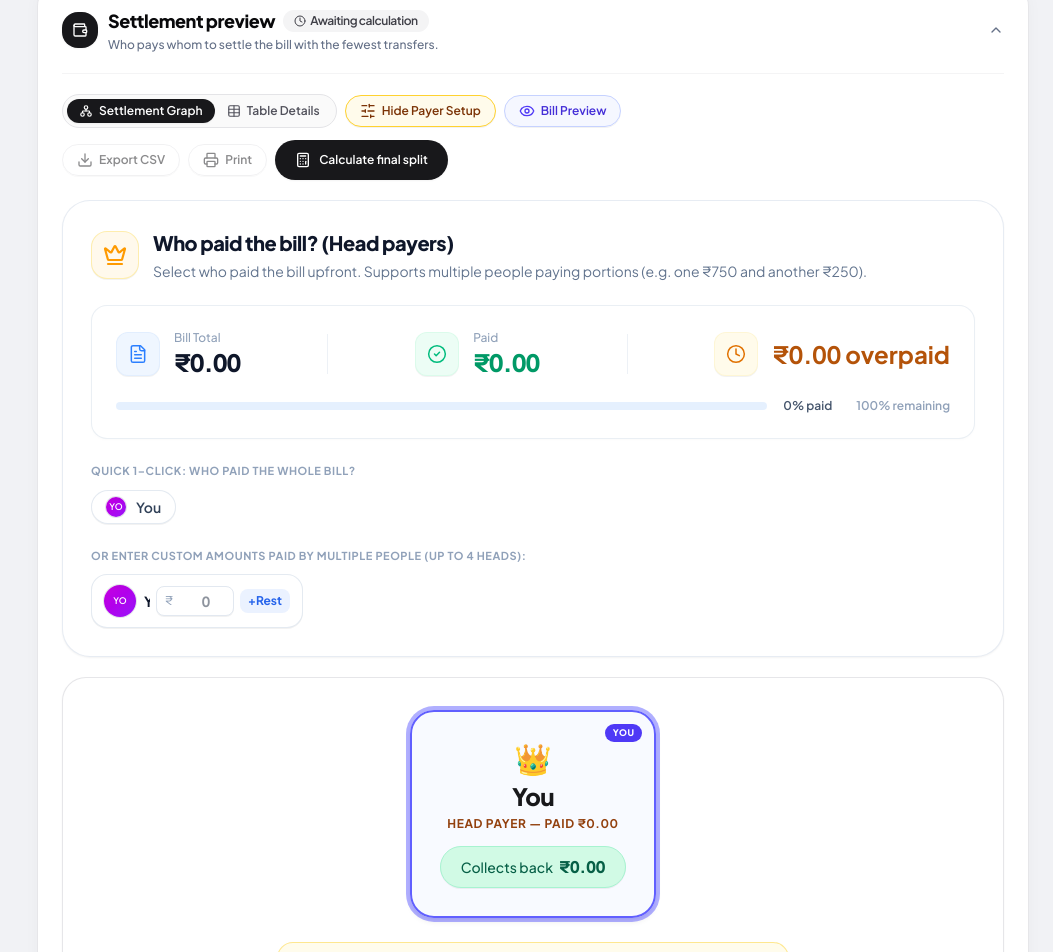
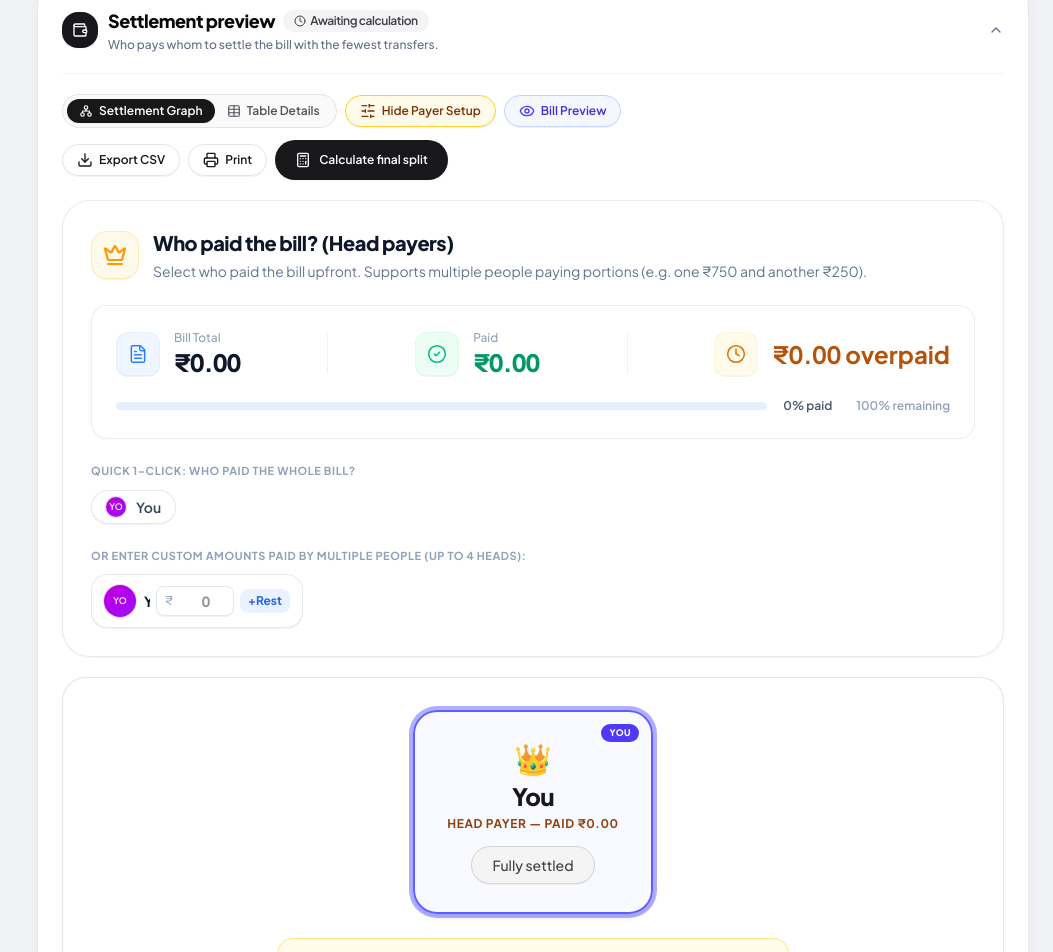
Before and after one commit to Jibin1010/splitapp, a Next.js app in the folder ReactNext/: page /split in a window 1280 px wide. Shown: the part 1400-2352 px from the top of the page, without its empty margins (227-1280 px from the left). Built offline with nearby package versions, Linux system fonts and the light colour scheme.

Commit message:
fix(settlement): ensure reactive multi-head settlements and correct collect amounts for Jijo

```diff
--- a/ReactNext/src/components/dashboard/settlement-preview.tsx
+++ b/ReactNext/src/components/dashboard/settlement-preview.tsx
@@ -35,7 +35,7 @@ export function SettlementPreview() {
   const [showPayerSetup, setShowPayerSetup] = React.useState(true)
   const [previewOpen, setPreviewOpen] = React.useState(false)
 
-  const activeResult = result || preview
+  const activeResult = result && !resultIsStale ? result : preview
   const transfersTotal = activeResult ? activeResult.settlements.reduce((sum, s) => sum + s.amount, 0) : 0
 
   // Financial reconciliation of who paid what
@@ -102,8 +102,8 @@ export function SettlementPreview() {
   })
 
   const handleExportCsv = () => {
-    if (!result) return
-    const csv = buildCsv(bill, result)
+    if (!activeResult) return
+    const csv = buildCsv(bill, activeResult)
     const filename =
       `${(bill.name || 'shared-bill').trim().toLowerCase().replace(/[^a-z0-9]+/g, '-').replace(/^-+|-+$/g, '')}` ||
       'shared-bill'
@@ -210,11 +210,11 @@ export function SettlementPreview() {
           </div>
 
           <div className="flex flex-wrap items-center gap-2">
-            <Button variant="outline" size="sm" onClick={handleExportCsv} disabled={!result} className="gap-1.5 text-xs">
+            <Button variant="outline" size="sm" onClick={handleExportCsv} disabled={!activeResult} className="gap-1.5 text-xs">
               <Download aria-hidden className="size-3.5" />
               Export CSV
             </Button>
-            <Button variant="outline" size="sm" onClick={printResults} disabled={!result} className="gap-1.5 text-xs">
+            <Button variant="outline" size="sm" onClick={printResults} disabled={!activeResult} className="gap-1.5 text-xs">
               <Printer aria-hidden className="size-3.5" />
               Print
             </Button>
--- a/ReactNext/src/components/dashboard/settlement/settlement-graph-view.tsx
+++ b/ReactNext/src/components/dashboard/settlement/settlement-graph-view.tsx
@@ -36,12 +36,12 @@ export function SettlementGraphView({
   isPaidBalanced = true,
   onAutoBalance,
 }: SettlementGraphViewProps) {
-  const displayHeadsKey = displayHeads.map((h) => h.id).join(',')
+  const displayNodesKey = `${displayHeads.map((h) => h.id).join(',')}_${displayDebtors.map((d) => d.id).join(',')}`
   const [previewOpen, setPreviewOpen] = React.useState(false)
   const { graphContainerRef, arrowPaths, personOf } = useSettlementArrows(
     bill,
     activeResult,
-    displayHeadsKey
+    displayNodesKey
   )
 
   return (
@@ -134,12 +134,25 @@ export function SettlementGraphView({
                   HEAD PAYER — Paid {formatMoney(paid, bill.currency)}
                 </div>
 
-                <div className="mt-3.5 inline-flex items-center justify-center gap-1.5 rounded-full bg-[#d1fae5] border border-[#a7f3d0] px-5 py-2 text-xs sm:text-sm font-bold text-[#065f46] shadow-2xs">
-                  <span className="font-medium text-xs sm:text-sm">Collects back</span>
-                  <span className="font-black text-sm sm:text-base tabular-nums">
-                    {formatMoney(net > 0 ? net : incomingTotal, bill.currency)}
-                  </span>
-                </div>
+                {net > 0 ? (
+                  <div className="mt-3.5 inline-flex items-center justify-center gap-1.5 rounded-full bg-[#d1fae5] border border-[#a7f3d0] px-5 py-2 text-xs sm:text-sm font-bold text-[#065f46] shadow-2xs">
+                    <span className="font-medium text-xs sm:text-sm">Collects back</span>
+                    <span className="font-black text-sm sm:text-base tabular-nums">
+                      {formatMoney(net, bill.currency)}
+                    </span>
+                  </div>
+                ) : net < 0 ? (
+                  <div className="mt-3.5 inline-flex items-center justify-center gap-1.5 rounded-full bg-amber-50 border border-amber-300 px-5 py-2 text-xs sm:text-sm font-bold text-amber-800 shadow-2xs">
+                    <span className="font-medium text-xs sm:text-sm">Still owes</span>
+                    <span className="font-black text-sm sm:text-base tabular-nums">
+                      {formatMoney(-net, bill.currency)}
+                    </span>
+                  </div>
+                ) : (
+                  <div className="mt-3.5 inline-flex items-center justify-center gap-1.5 rounded-full bg-zinc-100 border border-zinc-300 px-5 py-2 text-xs sm:text-sm font-bold text-zinc-700 shadow-2xs">
+                    <span className="font-medium text-xs sm:text-sm">Fully settled</span>
+                  </div>
+                )}
               </div>
             )
           })}
--- a/ReactNext/src/components/dashboard/settlement/use-settlement-arrows.ts
+++ b/ReactNext/src/components/dashboard/settlement/use-settlement-arrows.ts
@@ -16,7 +16,7 @@ export interface ArrowPath {
 export function useSettlementArrows(
   bill: Bill,
   activeResult: CalculationResult,
-  displayHeadsKey: string
+  displayNodesKey: string
 ) {
   const graphContainerRef = React.useRef<HTMLDivElement>(null)
   const [arrowPaths, setArrowPaths] = React.useState<ArrowPath[]>([])
@@ -49,7 +49,12 @@ export function useSettlementArrows(
           const fromRect = fromEl.getBoundingClientRect()
           const toRect = toEl.getBoundingClientRect()
 
-          const x1 = fromRect.left + fromRect.width / 2 - containerRect.left
+          const sameTailSettlements = activeResult.settlements.filter((item) => item.fromPersonId === s.fromPersonId)
+          const tailIndex = sameTailSettlements.findIndex((item) => item.toPersonId === s.toPersonId)
+          const tailCount = sameTailSettlements.length
+          const tailOffset = tailCount > 1 ? (tailIndex - (tailCount - 1) / 2) * 28 : 0
+
+          const x1 = fromRect.left + fromRect.width / 2 - containerRect.left + tailOffset
           const y1 = fromRect.top - containerRect.top
 
           const sameHeadSettlements = activeResult.settlements.filter((item) => item.toPersonId === s.toPersonId)
@@ -122,7 +127,7 @@ export function useSettlementArrows(
       window.removeEventListener('resize', updateArrows)
       if (observer) observer.disconnect()
     }
-  }, [activeResult?.settlements, bill.people, bill.headTailPreferences, displayHeadsKey])
+  }, [activeResult?.settlements, bill.people, bill.headTailPreferences, displayNodesKey])
 
   return { graphContainerRef, arrowPaths, personOf }
 }
--- a/ReactNext/src/components/dashboard/split-summary.tsx
+++ b/ReactNext/src/components/dashboard/split-summary.tsx
@@ -17,6 +17,7 @@ export function SplitSummary() {
   const { state, preview, resultIsStale } = useBillStore()
   const bill = state.bill
   const result = state.result
+  const activeResult = result && !resultIsStale ? result : preview
   const liveIssues = preview.issues
 
   return (
@@ -94,10 +95,10 @@ export function SplitSummary() {
           </p>
         )}
 
-        {result && bill.people.length > 0 && (
+        {activeResult && bill.people.length > 0 && (
           <ul className="divide-y divide-border">
             {bill.people.map((person) => {
-              const personResult = result.people[person.id]
+              const personResult = activeResult.people[person.id]
               if (!personResult) return null
               const contributionEntries = Object.entries(personResult.itemContributions)
               return (
@@ -140,7 +141,7 @@ export function SplitSummary() {
                       </span>
                     </summary>
                     <div className="ml-6 mt-1.5 space-y-1 rounded-lg bg-muted/40 p-2.5 text-xs">
-                      {contributionEntries.length === 0 && result.adjustmentsTotal === 0 ? (
+                      {contributionEntries.length === 0 && activeResult.adjustmentsTotal === 0 ? (
                         <p className="text-muted-foreground">No items assigned.</p>
                       ) : (
                         <ul className="space-y-0.5">
@@ -154,7 +155,7 @@ export function SplitSummary() {
                             )
                           })}
                           {bill.adjustments.map((adj) => {
-                            const amount = result.adjustmentAllocations[adj.id]?.[person.id] ?? 0
+                            const amount = activeResult.adjustmentAllocations?.[adj.id]?.[person.id] ?? 0
                             if (amount === 0) return null
                             return (
                               <li key={adj.id} className="flex justify-between gap-3">
```
Also changed, not shown: 1 other file (tests, documents, lock files or other folders).
